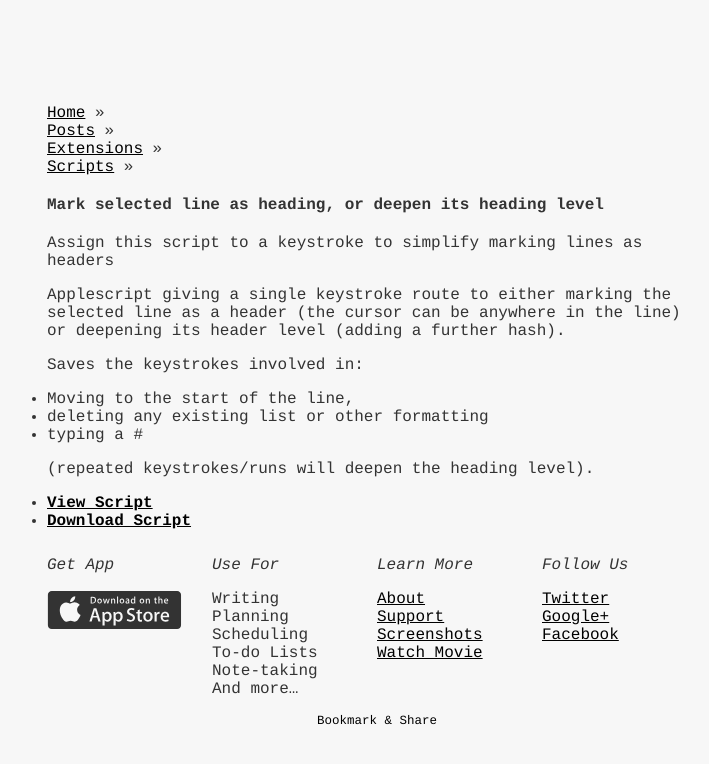
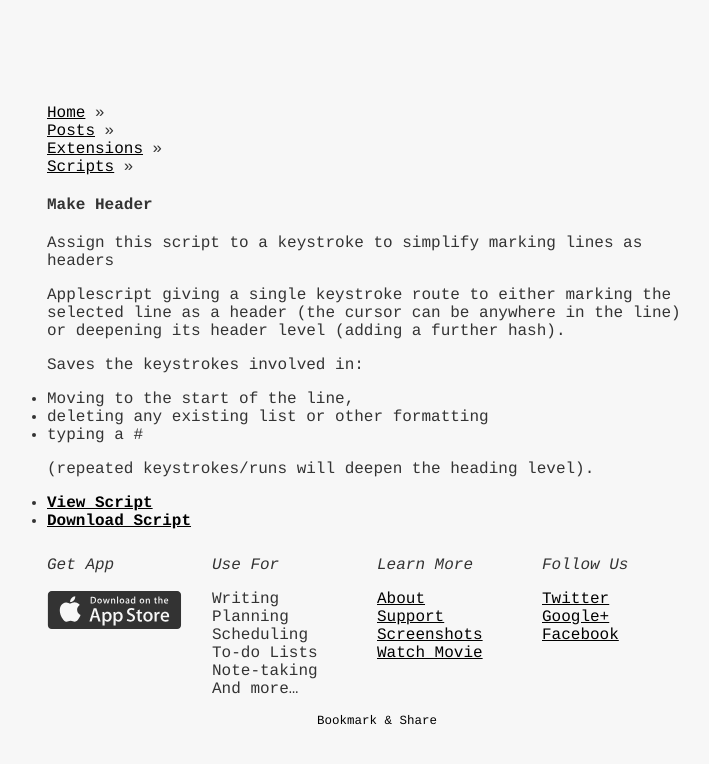
Before and after one commit to RobTrew/tree-tools, a Jekyll site: the page built from posts/extensions/scripts/_posts/2012-11-16-make-header.md, in a window 1280 px wide. Shown: the top 764 px of the page, without its empty margins (263-972 px from the left). Built offline with Jekyll 4.4.1, drawn with Linux system fonts in a browser that asks for light colours.

Commit message:
Shortened title for make or deepen header script

```diff
--- a/posts/extensions/scripts/_posts/2012-11-16-make-or-deepen-header.md
+++ b/posts/extensions/scripts/_posts/2012-11-16-make-header.md
@@ -1,6 +1,6 @@
 ---
 layout: default
-title: Mark selected line as heading, or deepen its heading level
+title: Make Header
 description: Assign this script to a keystroke to simplify marking lines as headers
 ---
 
```
